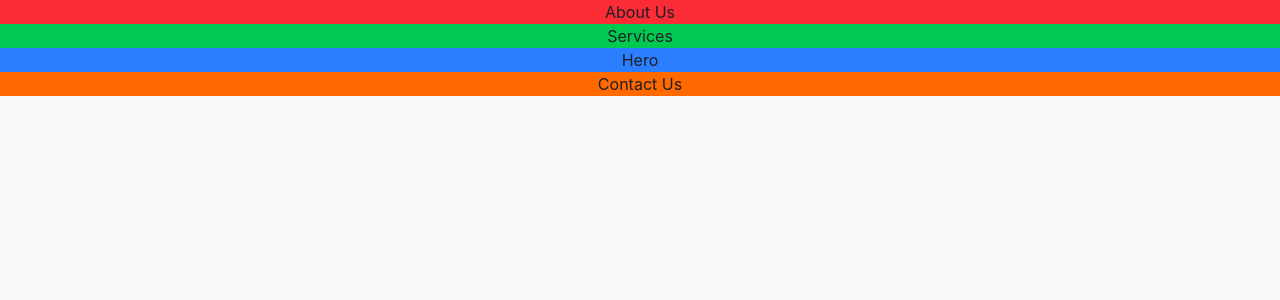
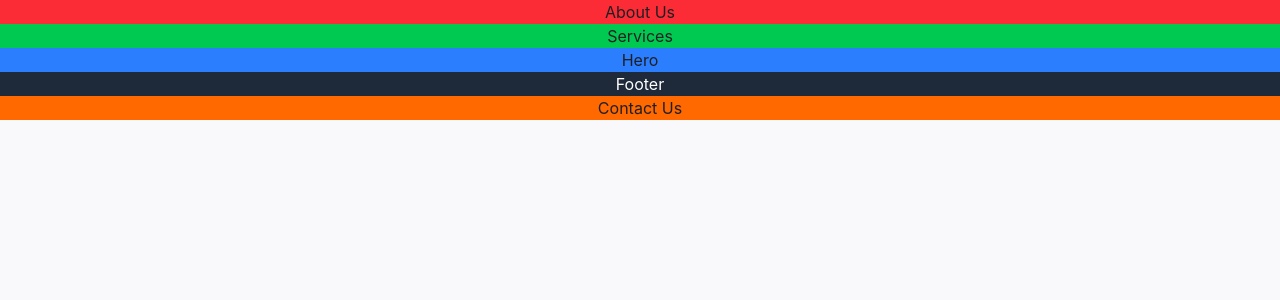
Before and after one commit to Nader-Dev1/next-app1, a Next.js app: page / in a window 1280 px wide. Shown: the top 300 px of the page. Built offline with nearby package versions, Linux system fonts and the light colour scheme.

Commit message:
add Footer

```diff
--- a/src/app/page.tsx
+++ b/src/app/page.tsx
@@ -4,12 +4,14 @@ import Services from "@/components/organisms/Services";
 import Contact from "@/components/organisms/Contact";
 import Hero from "@/components/organisms/Hero";
 import About from "@/components/organisms/About";
+import Footer from "@/components/organisms/Footer";
 export default function page() {
   return (
     <div>
      <About />
      <Services />
      <Hero />
+     <Footer />
      <Contact />
     </div>
   );
--- /dev/null
+++ b/src/components/organisms/Footer.tsx
@@ -0,0 +1,7 @@
+export default function Footer() {
+  return (
+    <div className="flex justify-center items-center bg-gray-800 text-white  gap-4">
+    <h1>Footer  </h1>
+    </div>
+  );
+}
```
